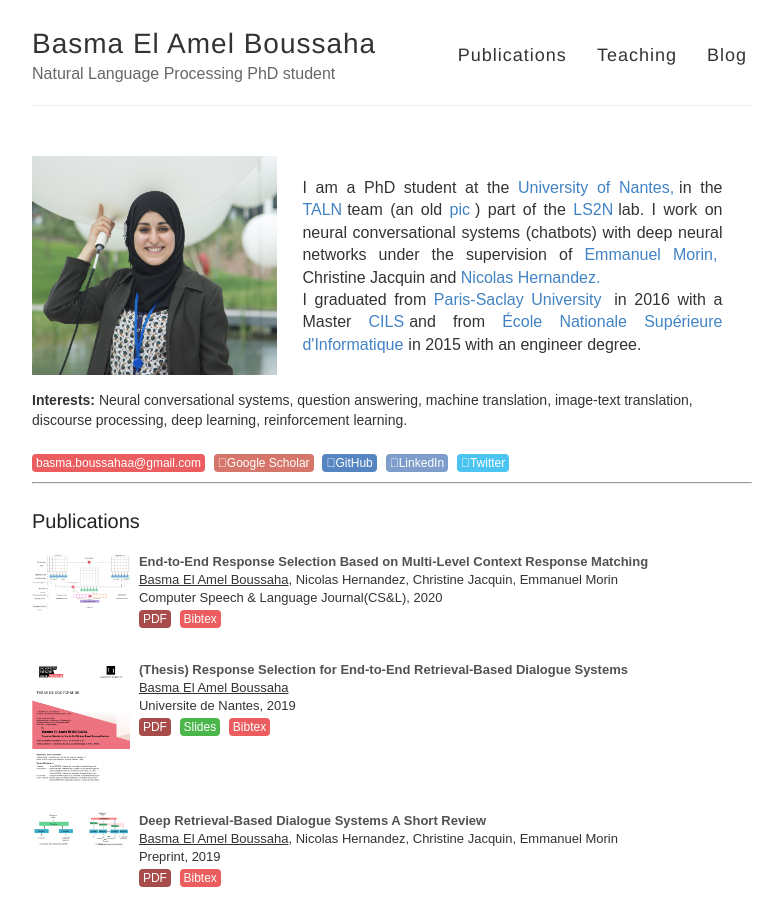
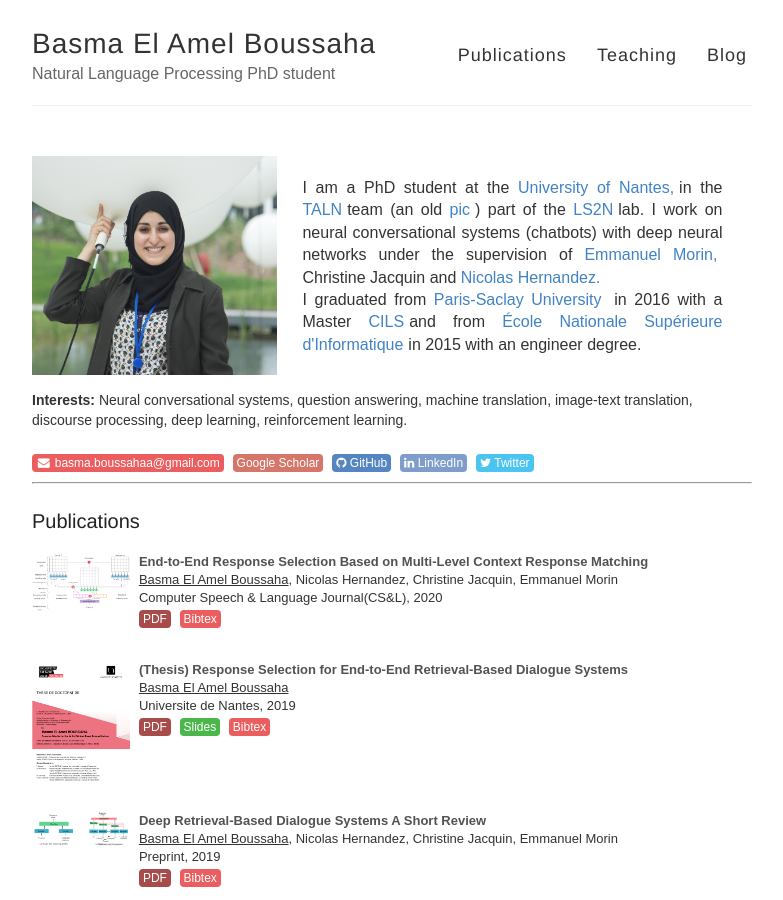
Before and after one commit to basma-boussahaa/basma-boussahaa.github.io, a Jekyll site: the page built from index.html, in a window 1280 px wide and 900 px high. Shown: the whole window, without its empty margins (248-1031 px from the left). Built offline with Jekyll 4.4.1, drawn with Linux system fonts in a browser that asks for light colours; a style sheet for code colours, icons or effects is not loaded.

Commit message:
update icons

```diff
--- a/_layouts/default.html
+++ b/_layouts/default.html
@@ -3,6 +3,10 @@
   <head>
 <!--     <title>{% if page.title %}{{ page.title }} – {% endif %}{{ site.name }} – {{ site.description }}</title> -->
     <title>{{ site.title }}</title>
+
+    <meta name="viewport" content="width=device-width, initial-scale=1">
+    <link rel="stylesheet" href="https://cdnjs.cloudflare.com/ajax/libs/font-awesome/4.7.0/css/font-awesome.min.css">
+    <link rel="stylesheet" href="https://cdn.rawgit.com/jpswalsh/academicons/master/css/academicons.min.css">
 
     {% include meta.html %}
 
--- a/index.html
+++ b/index.html
@@ -88,12 +88,12 @@ More details can be found in my <a href= assets/cv.pdf >resume.</a>
 <div class="space"></div>
 
 
-<a class="link" style="color: white; background: #e41a1c;" href="mailto:basma.boussahaa@gmail.com" target="_blank">basma.boussahaa@gmail.com</a>
-<a class="link" href="https://scholar.google.fr/citations?hl=en&pli=1&user=i6dzV84AAAAJ" style="color: white; background: #C63D2D;" target="_blank">Google Scholar</a>
+<a class="link" style="color: white; background: #e41a1c;" href="mailto:basma.boussahaa@gmail.com" target="_blank"><i class="fa fa-envelope fa-fw"></i> basma.boussahaa@gmail.com</a>
+<a class="link" href="https://scholar.google.fr/citations?hl=en&pli=1&user=i6dzV84AAAAJ" style="color: white; background: #C63D2D;" target="_blank"><i class="ai ai-google-scholar ai-1x"></i> Google Scholar</a>
 {% comment %}<a class="link" href="https://docs.google.com/document/d/1dxBLg7XrOXiaV5JBzy8Vgs3GJb0csqHvmQ_BFKYa9ls/edit?usp=sharing" style="color: white; background: #984ea3;" target="_blank">CV</a>{% endcomment %}
-<a class="link" href="https://github.com/basma-b" style="color: white; background: #0E53A7;" target="_blank">GitHub</a>
-<a class="link" href="https://www.linkedin.com/in/basma-b/" style="color: white; background: #4875B4;" target="_blank">LinkedIn</a>
-<a class="link" href="https://twitter.com/BasmaEAB" style="color: white; background: #00aced;" target="_blank">Twitter</a>
+<a class="link" href="https://github.com/basma-b" style="color: white; background: #0E53A7;" target="_blank"><i class="fa fa-github"></i> GitHub</a>
+<a class="link" href="https://www.linkedin.com/in/basma-b/" style="color: white; background: #4875B4;" target="_blank"> <i class="fa fa-linkedin"></i> LinkedIn</a>
+<a class="link" href="https://twitter.com/BasmaEAB" style="color: white; background: #00aced;" target="_blank"><i class="fa fa-twitter"></i> Twitter</a>
 
 
 
```
Also changed, not shown: 15 other files.
